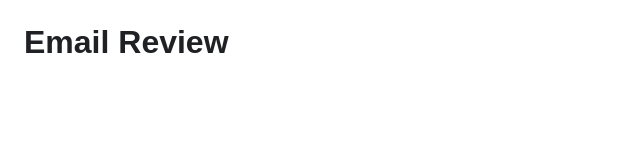
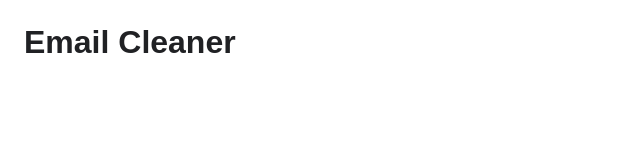
Before and after one commit to oligray/Email-Cleaner, a browser extension: page tab/review.html in a window 1280 px wide. Shown: the full height of the page, 0-640 px from the left. Drawn offline with Linux system fonts and the light colour scheme.

Commit message:
fix: update labelling to match "Email Cleaner"

```diff
--- a/tab/review.html
+++ b/tab/review.html
@@ -3,7 +3,7 @@
   <head>
     <meta charset="UTF-8" />
     <meta name="viewport" content="width=device-width, initial-scale=1.0" />
-    <title>Email Review</title>
+    <title>Email Cleaner</title>
     <style>
       body { font-family: Arial, sans-serif; margin: 24px; color: #202124; }
       h1 { margin: 0 0 2px; }
@@ -46,7 +46,7 @@
   <body>
     <div class="page-header">
       <div>
-        <h1>Email Review</h1>
+        <h1>Email Cleaner</h1>
         <span id="current-account-label" class="account-label hidden"></span>
       </div>
       <div class="page-header-actions">
```
Also changed, not shown: README.md.
